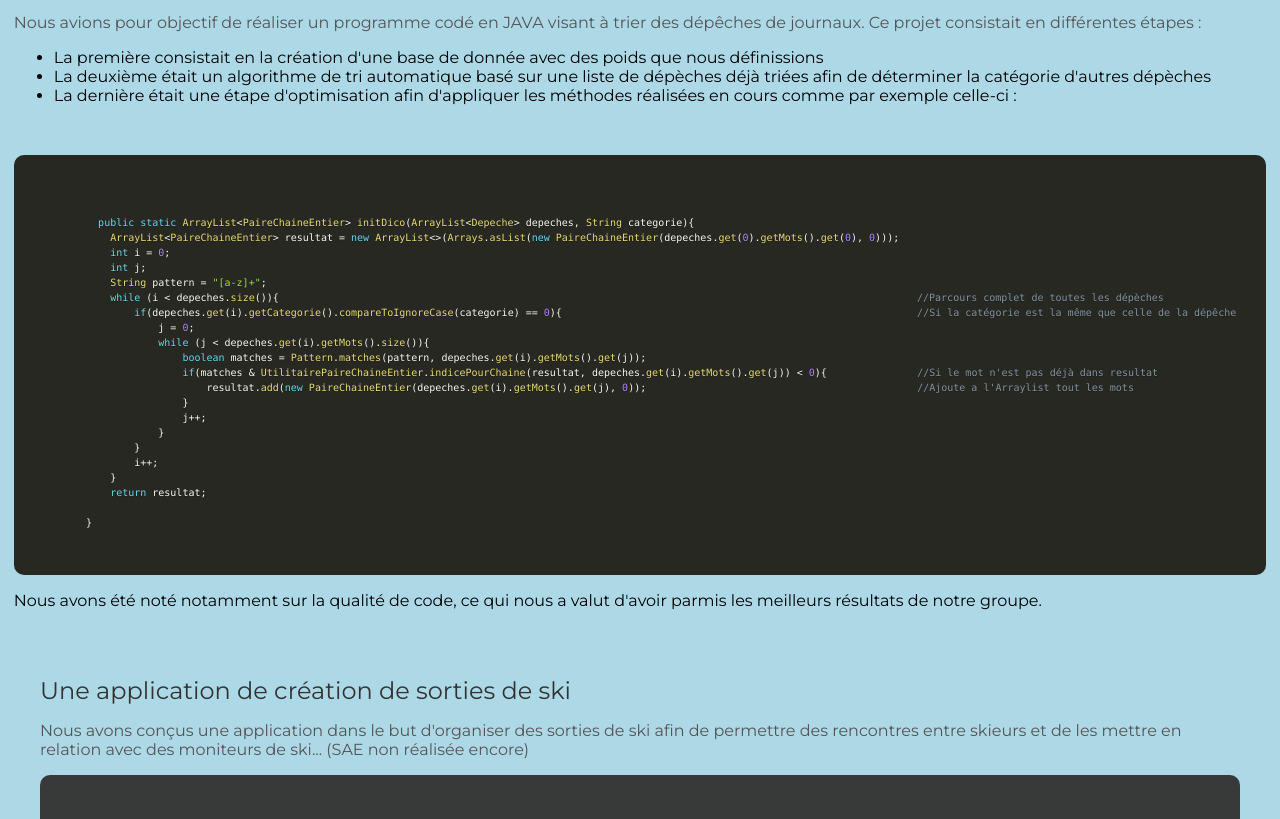
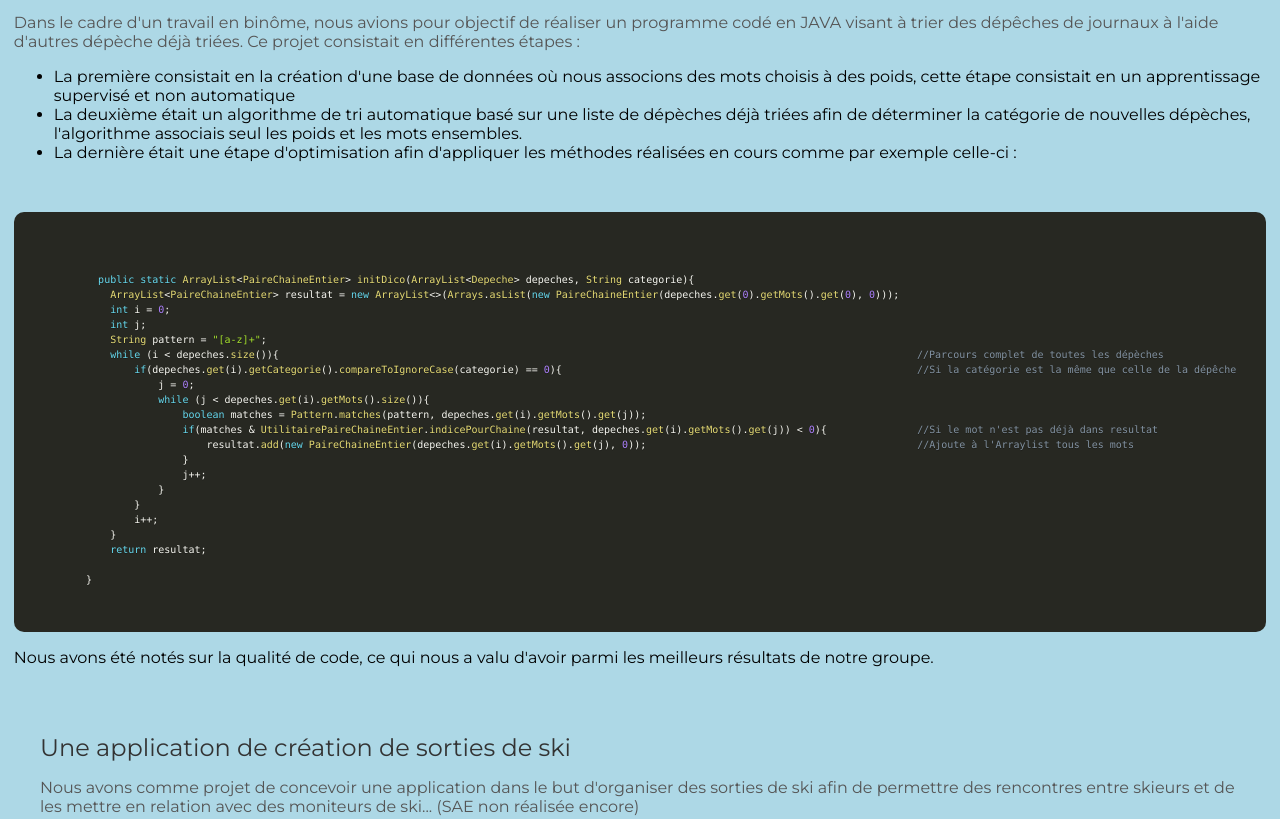
Before and after one commit to CelianY/Porfolio, a plain HTML site: page projetJava.html in a window 1280 px wide. Shown: the part 255-1074 px from the top of the page. Drawn offline with Linux system fonts and the light colour scheme.

Commit message:
Update projetJava.html

```diff
--- a/projetJava.html
+++ b/projetJava.html
@@ -34,12 +34,12 @@
         <div class="project-info">
           <div class="project-title">Un algorithme d'apprentissage automatique</div>
           <div class="project-description">
-            <p>Nous avions pour objectif de réaliser un programme codé en JAVA visant à trier des dépêches de journaux.
+            <p>Dans le cadre d'un travail en binôme, nous avions pour objectif de réaliser un programme codé en JAVA visant à trier des dépêches de journaux à l'aide d'autres dépèche déjà triées.
               Ce projet consistait en différentes étapes : </p>
             <ul>
-              <li>La première consistait en la création d'une base de donnée avec des poids que nous définissions</li>
+              <li>La première consistait en la création d'une base de données où nous associons des mots choisis à des poids, cette étape consistait en un apprentissage supervisé et non automatique</li>
               <li>La deuxième était un algorithme de tri automatique basé sur une liste de dépèches déjà triées afin de
-                déterminer la catégorie d'autres dépèches</li>
+                déterminer la catégorie de nouvelles dépèches, l'algorithme associais seul les poids et les mots ensembles.</li>
               <li>La dernière était une étape d'optimisation afin d'appliquer les méthodes réalisées en cours comme par
                 exemple celle-ci : </li>
             </ul>
@@ -59,7 +59,7 @@
                         while (j < depeches.get(i).getMots().size()){
                             boolean matches = Pattern.matches(pattern, depeches.get(i).getMots().get(j));
                             if(matches & UtilitairePaireChaineEntier.indicePourChaine(resultat, depeches.get(i).getMots().get(j)) < 0){               //Si le mot n'est pas déjà dans resultat
-                                resultat.add(new PaireChaineEntier(depeches.get(i).getMots().get(j), 0));                                             //Ajoute a l'Arraylist tout les mots
+                                resultat.add(new PaireChaineEntier(depeches.get(i).getMots().get(j), 0));                                             //Ajoute à l'Arraylist tous les mots
                             }
                             j++;
                         }
@@ -71,7 +71,7 @@
             }
             </code>
           </pre>
-          <p>Nous avons été noté notamment sur la qualité de code, ce qui nous a valut d'avoir parmis les meilleurs
+          <p>Nous avons été notés sur la qualité de code, ce qui nous a valu d'avoir parmi les meilleurs
             résultats de notre groupe.</p>
         </div>
       </div>
@@ -81,7 +81,7 @@
         <div class="project-info">
           <div class="project-title">Une application de création de sorties de ski</div>
           <div class="project-description">
-            <p>Nous avons conçus une application dans le but d'organiser des sorties de ski afin de permettre des
+            <p>Nous avons comme projet de concevoir une application dans le but d'organiser des sorties de ski afin de permettre des
               rencontres entre skieurs et de les mettre en relation avec des moniteurs de ski... (SAE non réalisée
               encore)</p>
             <img src="img/AnantP@java.png" alt="Projet 2">
```
